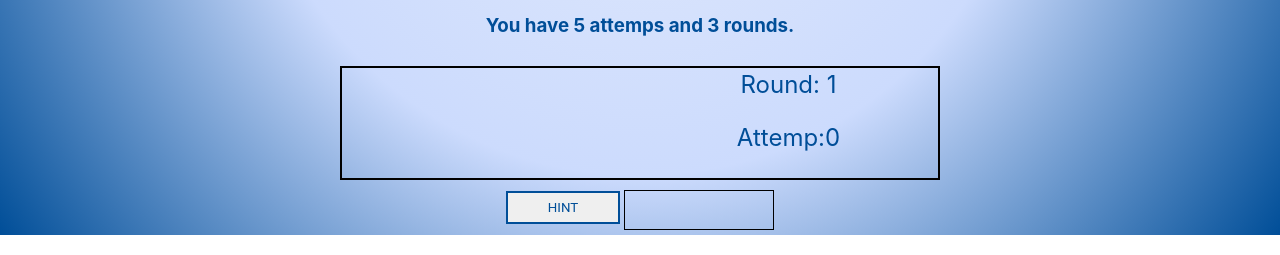
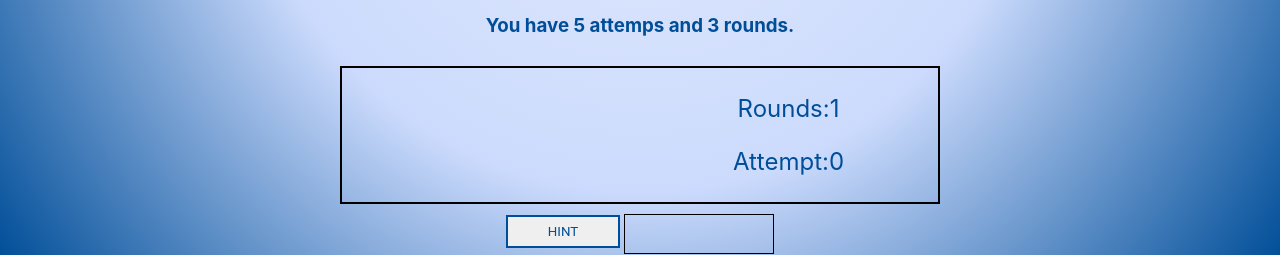
Before and after one commit to AthariCoded/GuessTheNumber, a React (Create React App) app: page / in a window 1280 px wide. Shown: the part 667-922 px from the top of the page. Built offline with nearby package versions, Linux system fonts and the light colour scheme.

Commit message:
finished Guess number game

```diff
--- a/src/components/GuessBox.js
+++ b/src/components/GuessBox.js
@@ -15,9 +15,8 @@ import {
 const GuessBox = (props) => {
   const [value, setValue] = useState("");
   const [answers, setAnswers] = useState("");
-  const [attemps, setAttemps] = useState(0);
+  const [attempts, setAttemps] = useState(0);
   const [rounds, setRounds] = useState(1);
-  const [msgRound, setMsgRound] = useState("Round: ");
   const [randomNumber, setRandom] = useState(Math.round(Math.random() * 10));
   const [hint, setHint] = useState("");
 
@@ -33,23 +32,22 @@ const GuessBox = (props) => {
     setAnswers(<p>Pick a number</p>);
 
     if (rounds < 4) {
-      if (attemps < 5) {
+      if (attempts < 5) {
         if (userGuess === randomNumber) {
           setAnswers(<p>Correct!</p>);
           setAttemps(0);
           setRounds("");
-          setMsgRound("");
           props.setPlay(false);
           props.setWin(true);
           setHint("");
         }
         if (userGuess > randomNumber) {
           setAnswers(<p>Too high, guess again</p>);
-          setAttemps(attemps + 1);
+          setAttemps(attempts + 1);
         }
         if (userGuess < randomNumber) {
           setAnswers(<p>Too low, guess again</p>);
-          setAttemps(attemps + 1);
+          setAttemps(attempts + 1);
         }
       } else {
         //attemps=5
@@ -62,7 +60,6 @@ const GuessBox = (props) => {
         } else {
           setAnswers("");
           setAttemps(0);
-          setMsgRound("");
           setRounds("");
           setAnswers(<p>Game over... You finished all rounds.</p>);
           props.setWin(false);
@@ -94,9 +91,8 @@ const GuessBox = (props) => {
           <TR>
             <TH>{answers}</TH>
             <TH>
-              {msgRound}
-              {rounds}
-              <p>Attemp:{attemps}</p>
+              <p>Rounds:{rounds}</p>
+              <p>Attempt:{attempts}</p>
             </TH>
           </TR>
         </StyledTable>
```
